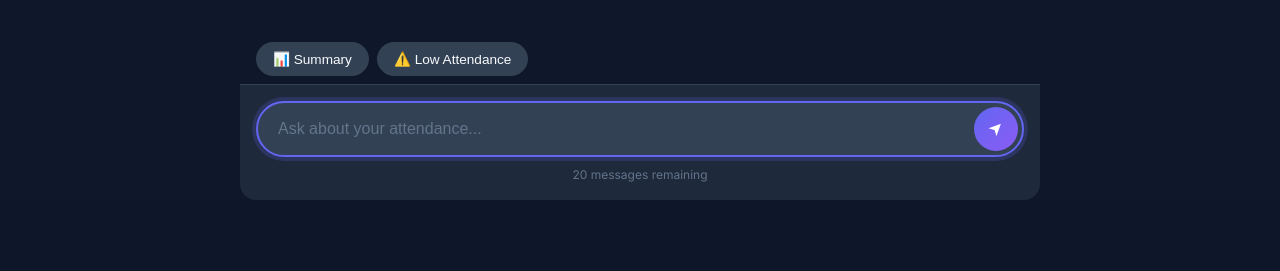
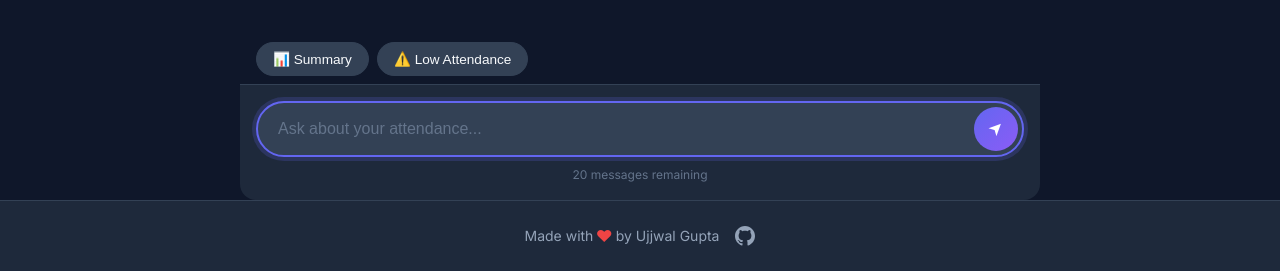
Before and after one commit to ujwwal/AttendEase, a Flask app: page /chat in a window 1280 px wide. Shown: the part 601-872 px from the top of the page. Before the commit the page ends 801 px from the top, so only its background shows below. Run offline with Flask 3, Linux system fonts and the light colour scheme; the visitor is signed in with stand-in values (Sample User, id 1); data comes from the database, SQL or seed files in the repository.

Commit message:
Add footer component with GitHub link and heart animation

```diff
--- a/static/css/style.css
+++ b/static/css/style.css
@@ -195,6 +195,51 @@ a:hover {
 }
 
 /* ============================================
+   Footer
+   ============================================ */
+.app-footer {
+    display: flex;
+    align-items: center;
+    justify-content: center;
+    gap: var(--spacing-md);
+    padding: var(--spacing-lg);
+    text-align: center;
+    color: var(--text-secondary);
+    font-size: 0.875rem;
+    border-top: 1px solid var(--border-color);
+    background: var(--bg-secondary);
+}
+
+.app-footer p {
+    margin: 0;
+    display: flex;
+    align-items: center;
+    gap: 4px;
+}
+
+.app-footer .heart {
+    color: #ef4444;
+    animation: heartbeat 1.5s ease-in-out infinite;
+}
+
+@keyframes heartbeat {
+    0%, 100% { transform: scale(1); }
+    50% { transform: scale(1.2); }
+}
+
+.app-footer .github-link {
+    display: flex;
+    align-items: center;
+    color: var(--text-secondary);
+    transition: all var(--transition-base);
+}
+
+.app-footer .github-link:hover {
+    color: var(--text-primary);
+    transform: scale(1.1);
+}
+
+/* ============================================
    Main Content
    ============================================ */
 .main-content {
--- a/templates/base.html
+++ b/templates/base.html
@@ -70,6 +70,16 @@
         {% block content %}{% endblock %}
     </main>
 
+    <!-- Footer -->
+    <footer class="app-footer">
+        <p>Made with <span class="heart">❤</span> by Ujjwal Gupta</p>
+        <a href="https://github.com/ujwwal" target="_blank" rel="noopener noreferrer" class="github-link" title="GitHub">
+            <svg viewBox="0 0 24 24" width="20" height="20" fill="currentColor">
+                <path d="M12 0c-6.626 0-12 5.373-12 12 0 5.302 3.438 9.8 8.207 11.387.599.111.793-.261.793-.577v-2.234c-3.338.726-4.033-1.416-4.033-1.416-.546-1.387-1.333-1.756-1.333-1.756-1.089-.745.083-.729.083-.729 1.205.084 1.839 1.237 1.839 1.237 1.07 1.834 2.807 1.304 3.492.997.107-.775.418-1.305.762-1.604-2.665-.305-5.467-1.334-5.467-5.931 0-1.311.469-2.381 1.236-3.221-.124-.303-.535-1.524.117-3.176 0 0 1.008-.322 3.301 1.23.957-.266 1.983-.399 3.003-.404 1.02.005 2.047.138 3.006.404 2.291-1.552 3.297-1.23 3.297-1.23.653 1.653.242 2.874.118 3.176.77.84 1.235 1.911 1.235 3.221 0 4.609-2.807 5.624-5.479 5.921.43.372.823 1.102.823 2.222v3.293c0 .319.192.694.801.576 4.765-1.589 8.199-6.086 8.199-11.386 0-6.627-5.373-12-12-12z"/>
+            </svg>
+        </a>
+    </footer>
+
     {% if current_user.is_authenticated and request.endpoint != 'chat' %}
     <!-- Floating AI Chat Button -->
     <a href="{{ url_for('chat') }}" class="chat-fab" title="AI Assistant">
```
